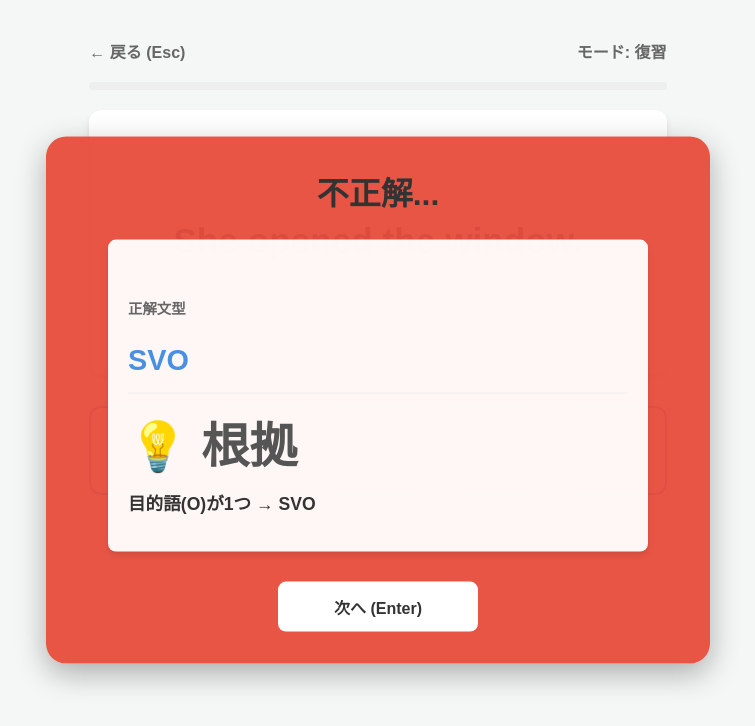
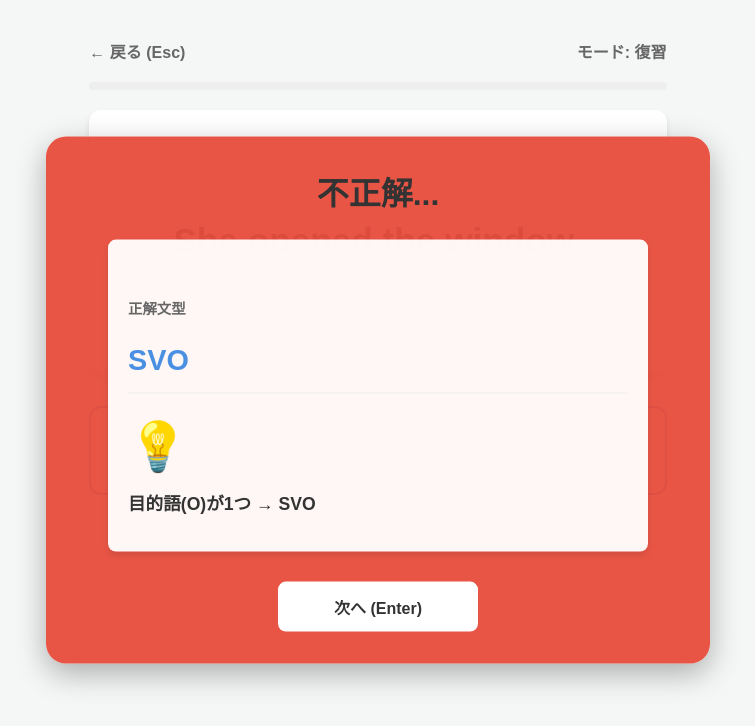
Before and after one commit to war-lab/english-5-patterns-trainer, a React (Vite) app: page /review in a window 1280 px wide. Shown: the top 726 px of the page, without its empty margins (262-1017 px from the left). Built offline with nearby package versions, Linux system fonts and the light colour scheme; the HTML template or start-up script is replaced by a standard one.

Commit message:
feat: implement SniperGame component for interactive pattern training with timer and feedback.

```diff
--- a/src/ui/SniperGame.tsx
+++ b/src/ui/SniperGame.tsx
@@ -180,7 +180,7 @@ export default function SniperGame({ mode }: SniperGameProps) {
             </div>
 
             <div style={{ marginBottom: '15px' }}>
-              <div style={{ fontWeight: 'bold', color: '#555', marginBottom: '5px' }}>💡 根拠</div>
+              <div style={{ fontWeight: 'bold', color: '#555', marginBottom: '5px' }}>💡</div>
               <div style={{ fontSize: '1.1rem', lineHeight: '1.5' }}>{feedback.explanation.overall}</div>
             </div>
 
```
